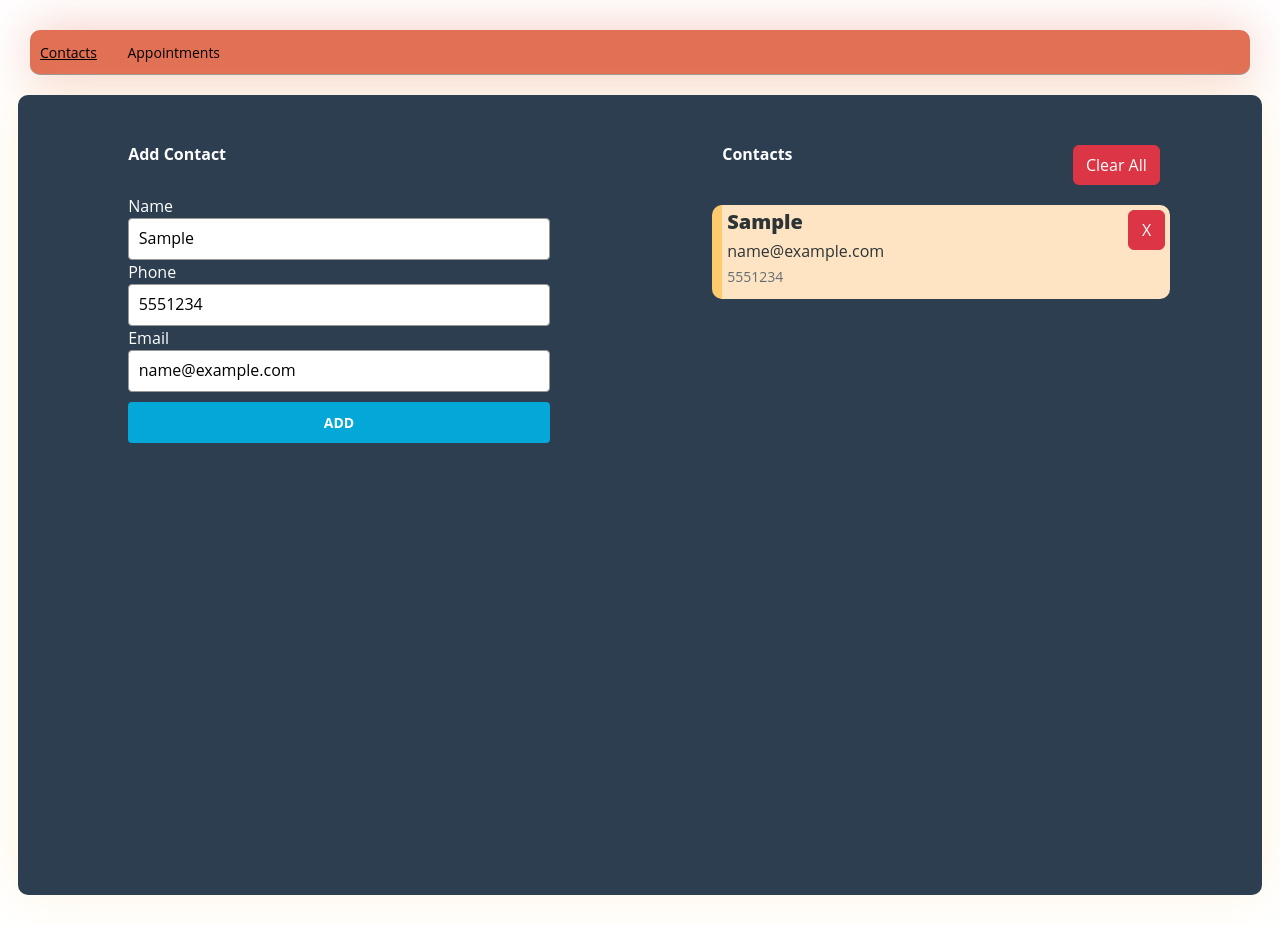
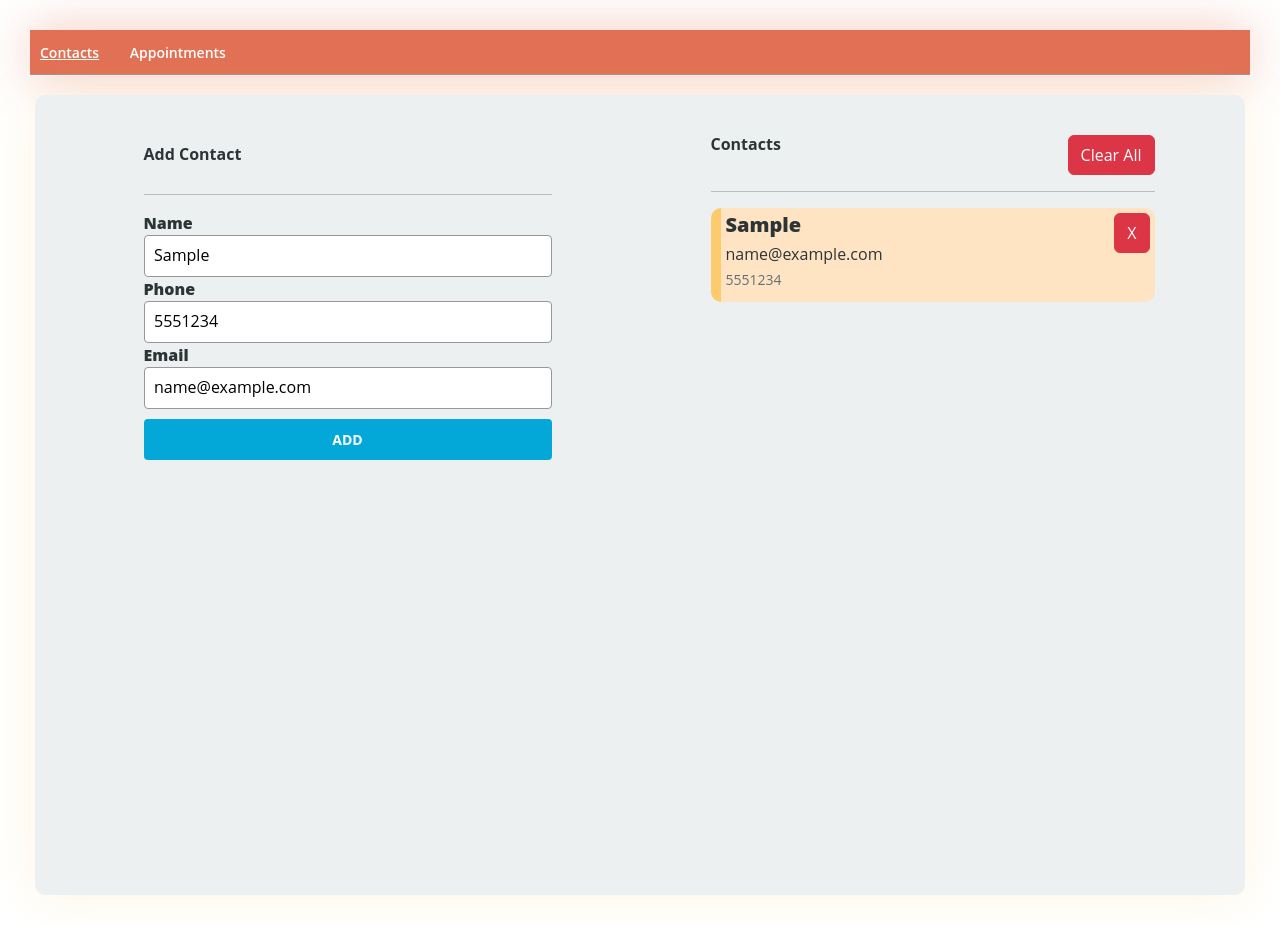
Before and after one commit to nccharles/Appointments, a React (Create React App) app: page /contacts in a window 1280 px wide. Both pictures are taken after typing "Sample", "5551234", "name@example.com" into the empty fields and a click on the input "ADD". Built offline with nearby package versions, Linux system fonts and the light colour scheme.

Commit message:
changed some names

```diff
--- a/public/index.css
+++ b/public/index.css
@@ -67,16 +67,16 @@ select {
   box-sizing: border-box;
 }
 
-.tile {
+.contact {
   margin: 0;
   font-size: 14px;
   margin-bottom: 4px;
 }
 
-.tile.tile-title {
+.contact.contact-title {
   font-weight: bold;
 }
 
-.tile-container {
+.contact-container {
   margin-bottom: 20px;
 }
--- a/src/App.css
+++ b/src/App.css
@@ -2,11 +2,16 @@
 nav{
     background: #e17055;
     padding: 10px;
-    border-radius: 10px;
     box-shadow: 0 0 50px 0 #e1715565;
 }
+.link{
+    color: white;
+    font-weight: 600;
+    text-decoration: none;
+}
 h1,label{
-    color: white;
+    color: #2d3436;
+    font-weight: 900;
 }
 h1{
 padding: 10px auto;
@@ -25,9 +30,7 @@ h5{
     color: #636e72;
     font-size: 14px;
 }
-form{
-    margin-top: 30px;
-}
+
 Button{
     height: 40px;
 }
--- a/src/App.js
+++ b/src/App.js
@@ -23,10 +23,10 @@ function App() {
   return (
     <>
       <nav>
-        <NavLink to={ROUTES.CONTACTS} activeClassName="active">
+        <NavLink to={ROUTES.CONTACTS} className="link" activeClassName="active">
           Contacts
         </NavLink>
-        <NavLink to={ROUTES.APPOINTMENTS} activeClassName="active">
+        <NavLink to={ROUTES.APPOINTMENTS} className="link"  activeClassName="active">
           Appointments
         </NavLink>
       </nav>
--- a/src/components/tile/Tile.css
+++ b/src/components/contact/Contact.css
@@ -1,4 +1,4 @@
-.tile-container{
+.contact-container{
     display: flex;
     flex-direction: row;
     margin: 10px auto;
--- a/src/components/tile/Tile.js
+++ b/src/components/contact/Contact.js
@@ -1,9 +1,9 @@
 import React from "react";
-import "./Tile.css"
+import "./Contact.css"
 import { Button } from 'react-bootstrap';
-export const Tile = ({ contact,removeContact }) => {
+export const Contact = ({ contact,removeContact }) => {
   return (
-    <div className="tile-container">
+    <div className="contact-container">
       <div className="section">
       <h2>{contact.name}</h2>
       <h4>{contact.email}</h4>
--- /dev/null
+++ b/src/components/contactList/ContactList.css
@@ -0,0 +1,3 @@
+.contact-list-header{
+    padding: 0;
+}
--- a/src/components/tileList/TileList.js
+++ b/src/components/contactList/ContactList.js
@@ -1,14 +1,14 @@
 import React from "react";
-import { Tile } from "../tile/Tile";
+import { Contact } from "../contact/Contact";
 import { removeContact } from "../../store/contact/action";
 import { connect } from 'react-redux';
-import "./TileList.css"
-const TileList = ({ data, onRemovePressed }) => {
+import "./ContactList.css"
+const ContactList = ({ data, onRemovePressed }) => {
   const { contacts } = data;
   return (
-    <div className="tile-list-header">
+    <div className="contact-list-header">
       {contacts.map((contact) => (
-        <Tile contact={contact} removeContact={onRemovePressed} />
+        <Contact contact={contact} removeContact={onRemovePressed} />
       ))}
     </div>
   );
@@ -19,4 +19,4 @@ const mapStateToProps = (state) => ({
 const mapDispatchToProps = (dispatch) => ({
   onRemovePressed: (contact) => dispatch(removeContact(contact)),
 });
-export default connect(mapStateToProps, mapDispatchToProps)(TileList);
+export default connect(mapStateToProps, mapDispatchToProps)(ContactList);
--- a/src/components/tileList/TileList.css
+++ /dev/null
@@ -1,3 +0,0 @@
-.tile-list-header{
-    padding: 0;
-}
--- a/src/containers/contactsPage/ContactsPage.js
+++ b/src/containers/contactsPage/ContactsPage.js
@@ -2,7 +2,7 @@ import React, { useState } from "react";
 import { addContact, clearContact } from "../../store/contact/action";
 import { connect } from "react-redux";
 import { Button } from 'react-bootstrap';
-import TileList from "../../components/tileList/TileList";
+import ContactList from "../../components/contactList/ContactList";
 import { ContactForm } from "../../components/contactForm/ContactForm";
 import "./contactsPage.css"
 const ContactsPage = ({ contacts, onCreatePressed, onClearPressed }) => {
@@ -35,6 +35,7 @@ const ContactsPage = ({ contacts, onCreatePressed, onClearPressed }) => {
     <div className="content row">
       <section className="col-md-4">
         <h1>Add Contact</h1>
+        <hr/>
         <ContactForm handleSubmit={handleSubmit} onChange={onChange} />
       </section>
       <section className="col-md-4">
@@ -42,7 +43,8 @@ const ContactsPage = ({ contacts, onCreatePressed, onClearPressed }) => {
         <h1>Contacts</h1>
         <Button variant="danger" onClick={() => onClearPressed()}>Clear All</Button>
         </div>
-        <TileList />
+        <hr/>
+        <ContactList />
       </section>
     </div>
   );
--- a/src/containers/contactsPage/contactsPage.css
+++ b/src/containers/contactsPage/contactsPage.css
@@ -3,14 +3,14 @@
     padding: 20px;
     min-height: 800px;
     border-radius: 10px;
-    background-color: rgba(44, 62, 80,1.0);
+    margin: auto 5px;
+    background: #ecf0f1;
     box-shadow: 0 0 50px 0 rgba(253, 203, 110,0.2);
 }
 .contacts-header{
     display: flex;
     flex-direction: row;
     justify-content: space-between;
-    padding: 10px;
 }
 section{
     padding: 20px;
@@ -22,3 +22,6 @@ section:first-child{
     width: 40%;
     padding: 30px;
 }
+section:first-child h1{
+    margin-bottom: 30px;
+}
```
